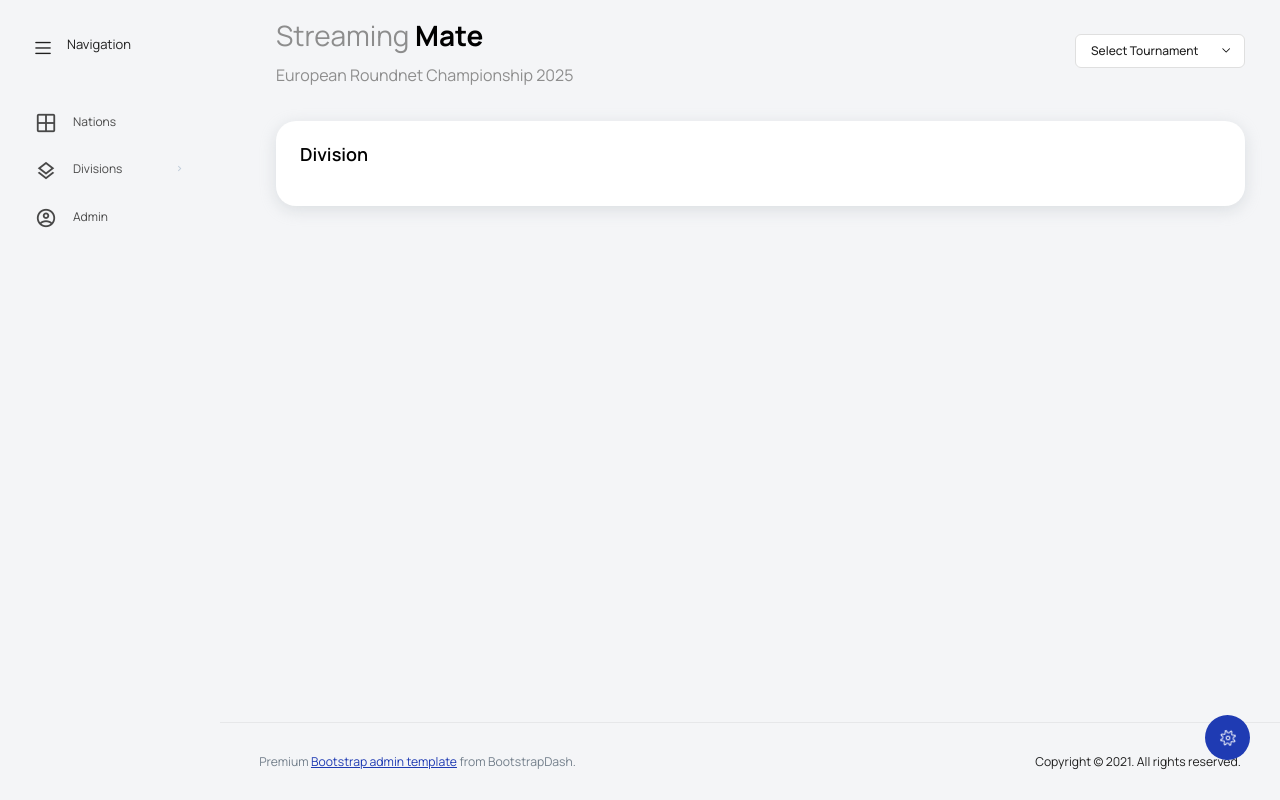
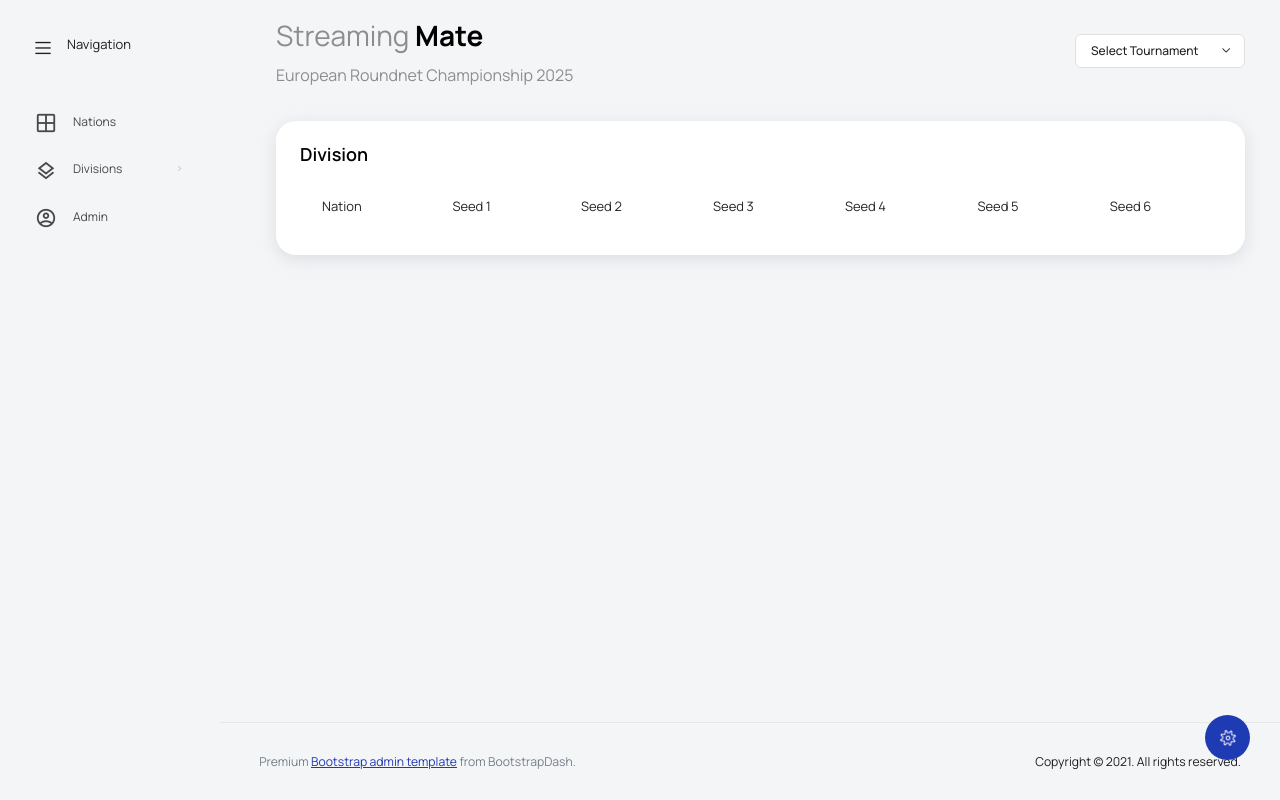
Before and after one commit to LarissaHa/streaming-mate, a Django app: template knowledgedb/templates/knowledgedb/divisions_detail.html in a window 1280 px wide. Run offline with Django 5.2, Linux system fonts and the light colour scheme; the template is opened without the code that fills it, so the values that code supplies are empty; some libraries are stand-ins or nearby versions.

Commit message:
adjust table

```diff
--- a/knowledgedb/templates/knowledgedb/divisions_detail.html
+++ b/knowledgedb/templates/knowledgedb/divisions_detail.html
@@ -9,6 +9,21 @@
             <!--<p class="card-description"></p>-->
             <div class="table-responsive">
             <table class="table table-striped">
+                <thead>
+                    <tr>
+                        <td>Nation</td>
+                        <td>Seed 1</td>
+                        <td>Seed 2</td>
+                        <td>Seed 3</td>
+                        <td>Seed 4</td>
+                        {% if division.lower == "coed" %}
+                        {% else %}
+                        <td>Seed 5</td>
+                        <td>Seed 6</td>
+                        {% endif %}
+                    </tr>
+
+                </thead>
                 <tbody>
                     {% for s in squads %}
                         <tr>
```
